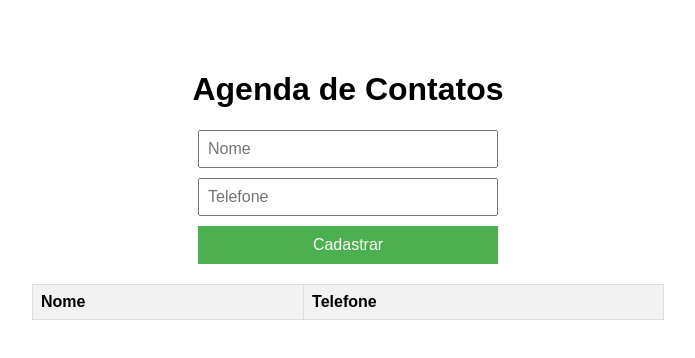
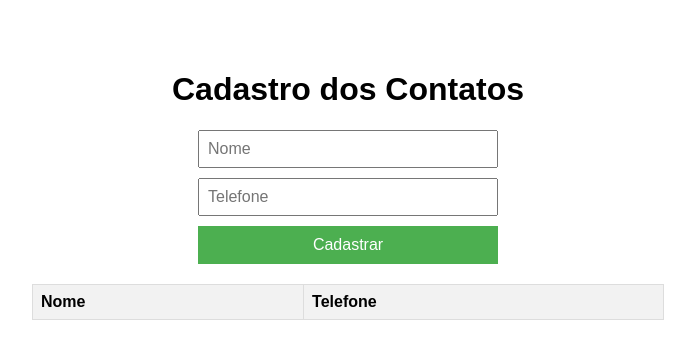
Before and after one commit to JohnyMarques/cadastro-pessoa, a plain HTML site: page index.html in a window 1280 px wide. Shown: the whole page, without its empty margins (292-987 px from the left). Drawn offline with Linux system fonts and the light colour scheme.

Commit message:
atualizado

```diff
--- a/index.html
+++ b/index.html
@@ -8,15 +8,15 @@
 </head>
 <body>
 
-  <h1>Agenda de Contatos</h1>
+  <h1>Cadastro dos Contatos</h1>
 
-<!-- Formulário para adicionar contato -->
+
 <form id="contactForm">
     <input type="text" id="name" placeholder="Nome" required>
     <input type="text" id="phone" placeholder="Telefone" required maxlength="15" oninput="formatPhone(this)">
     <button type="button" onclick="addContact()">Cadastrar</button>
   </form>
-  <!-- Tabela para exibir contatos -->
+
   <table id="contactsTable">
     <thead>
       <tr>
@@ -25,7 +25,7 @@
       </tr>
     </thead>
     <tbody>
-      <!-- Linhas de contatos serão adicionadas aqui -->
+
     </tbody>
   </table>
 
```
Also changed, not shown: main.js (+12 -12 lines).
